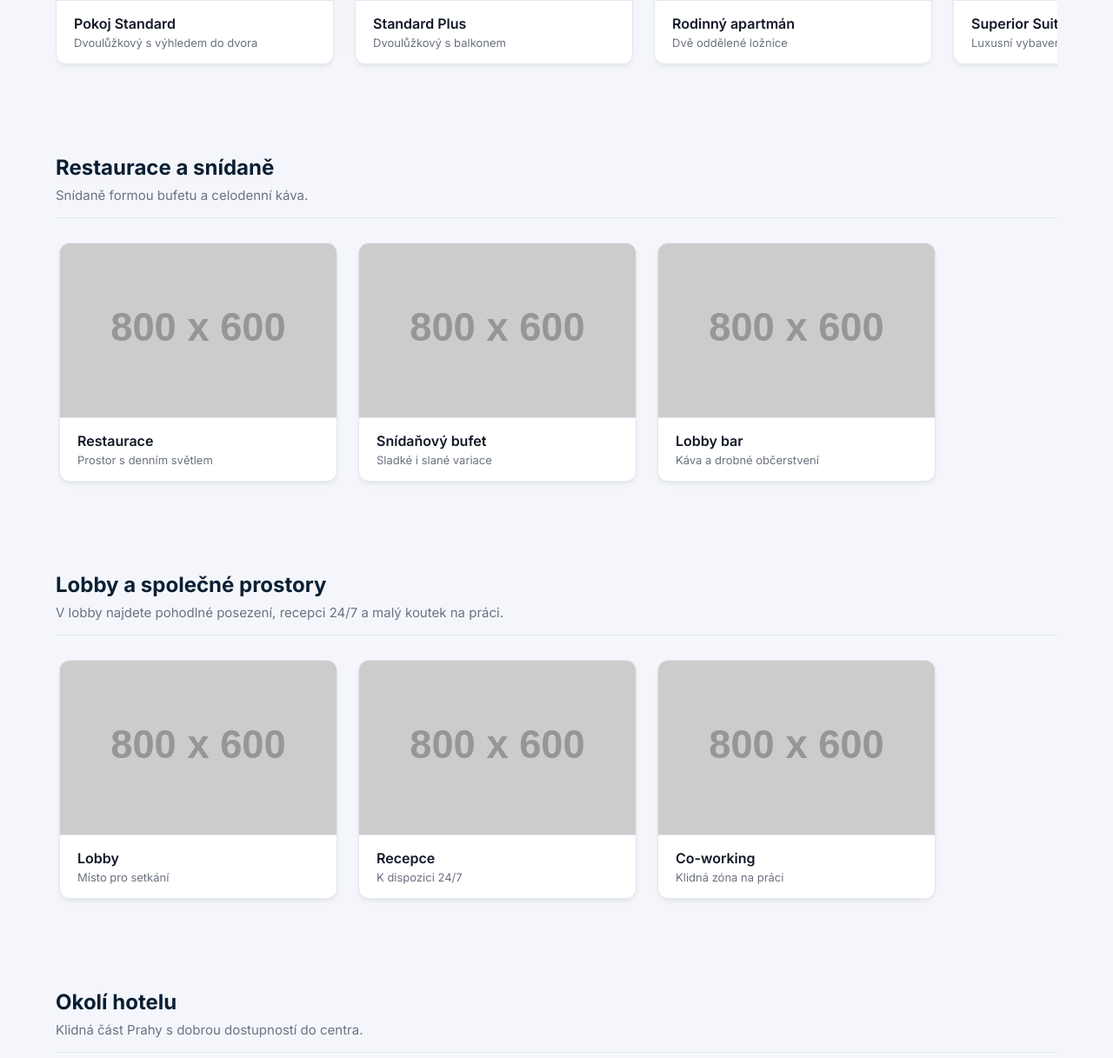
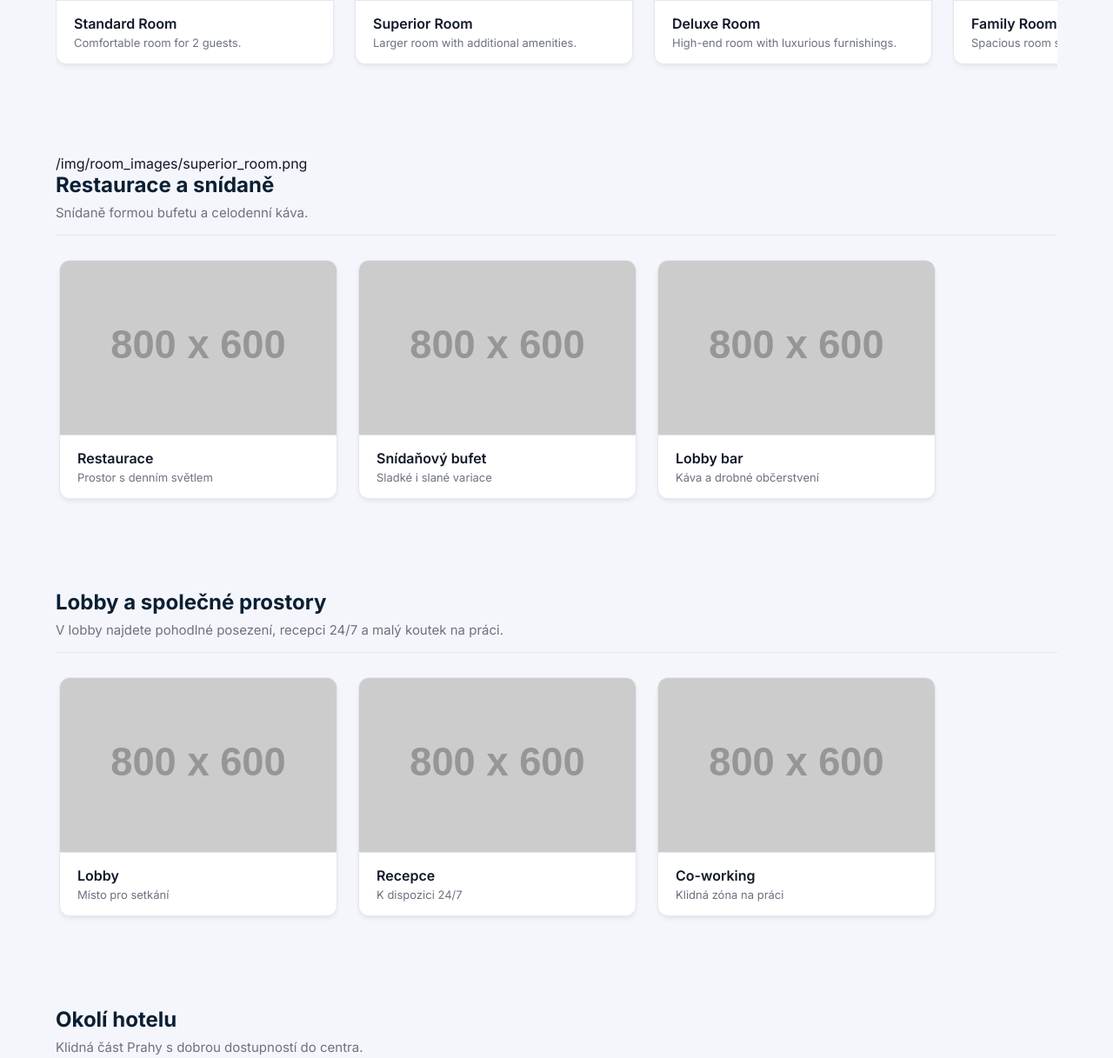
Before and after one commit to MarieHoravova/web-application-project, a FastAPI app: page /gallery in a window 1280 px wide. Shown: the part 713-1930 px from the top of the page at 87% size. Run offline with FastAPI, Linux system fonts and the light colour scheme; data comes from the database, SQL or seed files in the repository; both versions use the stored data as it was after the commit; grey boxes labelled with a size stand in for pictures from a placeholder-image service; some libraries are stand-ins or nearby versions; some web fonts are replaced.

Commit message:
Add images to Gallery

```diff
--- a/dependencies.py
+++ b/dependencies.py
@@ -26,16 +26,11 @@ def get_conn() -> Iterator[sqlite3.Connection]:
 def auth_service(conn: sqlite3.Connection = Depends(get_conn)) -> AuthService:
     return AuthService(conn)
 
-
-# 🔹 HLAVIČKY rezervací (ReservationService)
 def reservation_service(conn: sqlite3.Connection = Depends(get_conn)) -> ReservationService:
     return ReservationService(conn)
 
-
-# 🔹 POLOŽKY rezervace (konkrétní pokoje – ReservationItemService)
 def reservation_item_service(conn: sqlite3.Connection = Depends(get_conn)) -> ReservationItemService:
     return ReservationItemService(conn)
-
 
 def reservation_status_service(conn: sqlite3.Connection = Depends(get_conn)) -> ReservationStatusService:
     return ReservationStatusService(conn)
--- a/main.py
+++ b/main.py
@@ -21,6 +21,7 @@ def create_app() -> FastAPI:
     app = FastAPI(title="Mini FastAPI – Hotel")
     app.mount("/static", StaticFiles(directory="static"), name="static")
     app.state.templates = Jinja2Templates(directory="templates")
+    app.mount("/img", StaticFiles(directory="img"), name="img")
 
     app.include_router(home_router)
     app.include_router(auth_router, prefix="/auth", tags=["auth"])
--- a/pages/GalleryPage.py
+++ b/pages/GalleryPage.py
@@ -1,5 +1,7 @@
 from fastapi import APIRouter, Request, Depends
 from auth_dependencies import get_current_user_optional
+from dependencies import room_type_service
+from services.RoomTypeService import RoomTypeService
 
 router = APIRouter()
 
@@ -7,7 +9,10 @@ router = APIRouter()
 async def gallery_page(
     request: Request,
     current_user = Depends(get_current_user_optional),
+    rt_svc: RoomTypeService = Depends(room_type_service),
 ):
+    rooms = rt_svc.list_room_types()
+
     tpl = request.app.state.templates
     return tpl.TemplateResponse(
         "gallery/gallery.html",
@@ -15,5 +20,6 @@ async def gallery_page(
             "request": request,
             "title": "Galerie hotelu",
             "current_user": current_user,
+            "rooms": rooms,
         },
     )
--- a/templates/gallery/gallery.html
+++ b/templates/gallery/gallery.html
@@ -28,57 +28,21 @@
   </div>
 
   <div class="gallery-scroller">
+    {% for room_type in rooms %}
       <figure class="gallery-item">
         <div class="gallery-img-wrapper">
-            <img src="https://placehold.co/800x600/E7F0FA/1F5A96?text=Standard+1" alt="Pokoj Standard">
+          <img src="{{ room_type.image }}" alt="{{ room_type.name }}">
         </div>
         <figcaption>
-            <strong>Pokoj Standard</strong>
-            <span>Dvoulůžkový s výhledem do dvora</span>
+          <strong>{{ room_type.name }}</strong>
+          <span>{{ room_type.description|default("Popis zatím není k dispozici.") }}</span>
         </figcaption>
       </figure>
-
-      <figure class="gallery-item">
-        <div class="gallery-img-wrapper">
-            <img src="https://placehold.co/800x600/E7F0FA/1F5A96?text=Standard+Plus" alt="Pokoj Standard Plus">
-        </div>
-        <figcaption>
-            <strong>Standard Plus</strong>
-            <span>Dvoulůžkový s balkonem</span>
-        </figcaption>
-      </figure>
-
-      <figure class="gallery-item">
-        <div class="gallery-img-wrapper">
-            <img src="https://placehold.co/800x600/E7F0FA/1F5A96?text=Family" alt="Rodinný pokoj">
-        </div>
-        <figcaption>
-            <strong>Rodinný apartmán</strong>
-            <span>Dvě oddělené ložnice</span>
-        </figcaption>
-      </figure>
-
-      <figure class="gallery-item">
-        <div class="gallery-img-wrapper">
-            <img src="https://placehold.co/800x600/E7F0FA/1F5A96?text=Superior" alt="Pokoj Superior">
-        </div>
-        <figcaption>
-            <strong>Superior Suite</strong>
-            <span>Luxusní vybavení a vana</span>
-        </figcaption>
-      </figure>
-
-      <figure class="gallery-item">
-        <div class="gallery-img-wrapper">
-            <img src="https://placehold.co/800x600/E7F0FA/1F5A96?text=Detail" alt="Detail">
-        </div>
-        <figcaption>
-            <strong>Detail vybavení</strong>
-            <span>Pracovní kout a Wi-Fi</span>
-        </figcaption>
-      </figure>
+    {% endfor %}
   </div>
 </section>
+
+    /img/room_images/superior_room.png
 
   <section id="gallery-restaurant" class="gallery-section">
     <div class="gallery-section-header">
```
Also changed, not shown: database/database.db, img/room_images/deluxe_room.png (added), img/room_images/family_room.png (added), img/room_images/standard_room.png (added), img/room_images/suite.png (added), 3 other files. Lines whose indentation alone changed are shown as unchanged.
